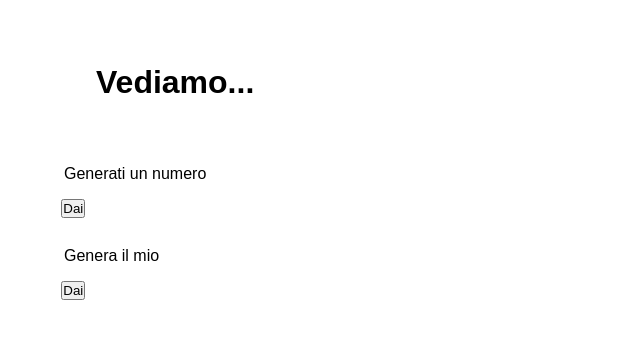
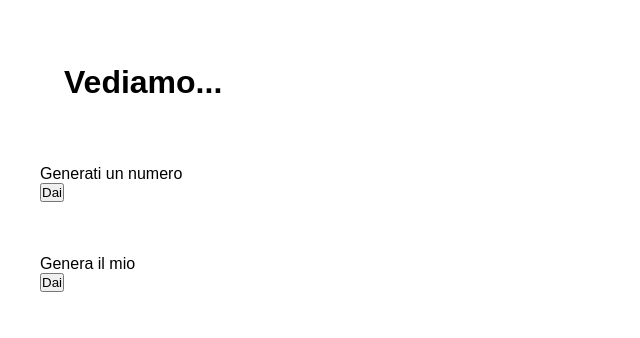
Before and after one commit to lnannettik/js-mail-dadi, a plain HTML site: page index.html in a window 1280 px wide. Shown: the whole page, without its empty margins (0-640 px from the left). Drawn offline with Linux system fonts and the light colour scheme.

Commit message:
still not working

```diff
--- a/index.html
+++ b/index.html
@@ -12,19 +12,24 @@
     <h1>Vediamo...</h1>
 
 
-    <div class="bloccoA mb-60">
+    <div class="bloccoA mb-40">
+
         <p>Generati un numero</p>
         <button id="btnUtente">Dai</button>
         <p id="casualeUtente"></p>
+
     </div>
 
-    <div class="bloccoB mb-60">
+
+    <div class="bloccoB mb-40">
+
         <p>Genera il mio</p>
         <button id="btnPC">Dai</button>
         <p id="casualePC"></p>
+
     </div>
 
-    <p id="risultato" ></p>
+    <p id="risultato"></p>
 
 
 
--- a/style.css
+++ b/style.css
@@ -1,7 +1,7 @@
 /* GENERAL RESET */
 * {
     padding: 0;
-    margin-left: 1em;
+    margin: 0;
     box-sizing: border-box;
     font-family: sans-serif;
 }
@@ -14,6 +14,6 @@ button {
     margin-bottom: 1em;
 }
 
-mb-60 {
-    margin-bottom: 60px;
+.mb-40 {
+    margin: 40px;
 }
```
